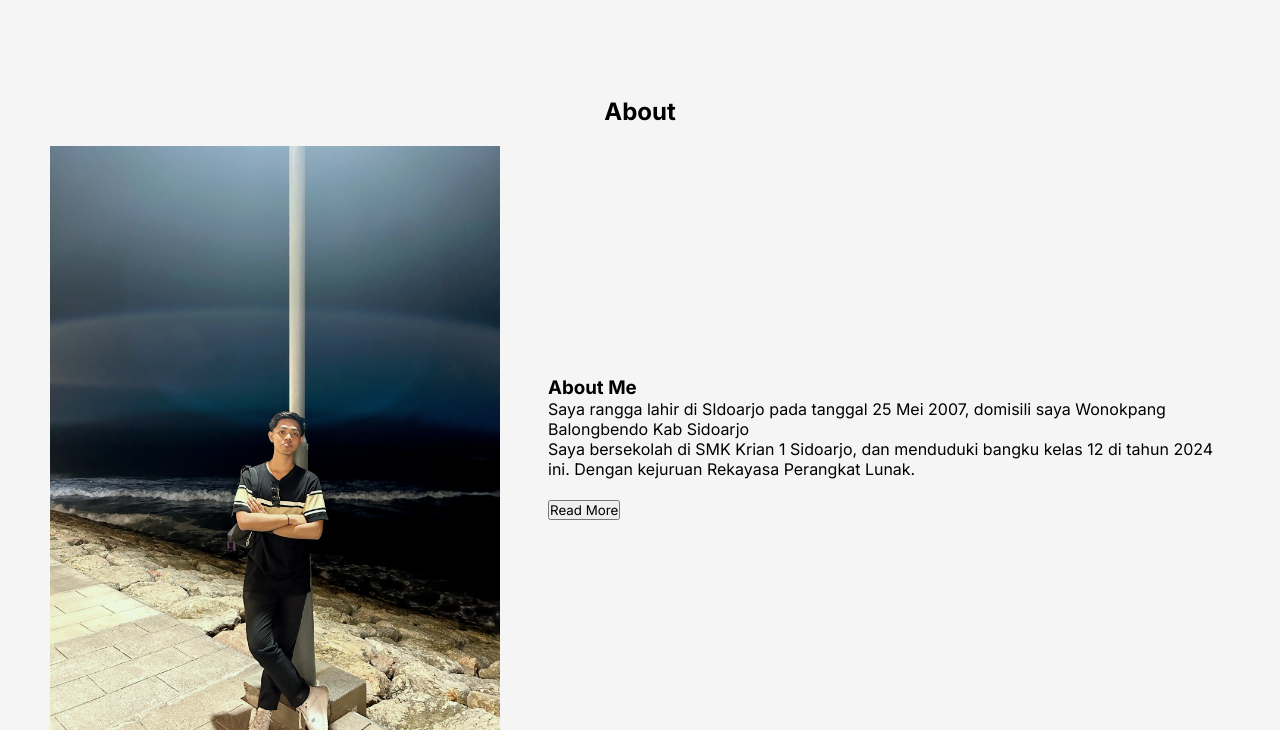
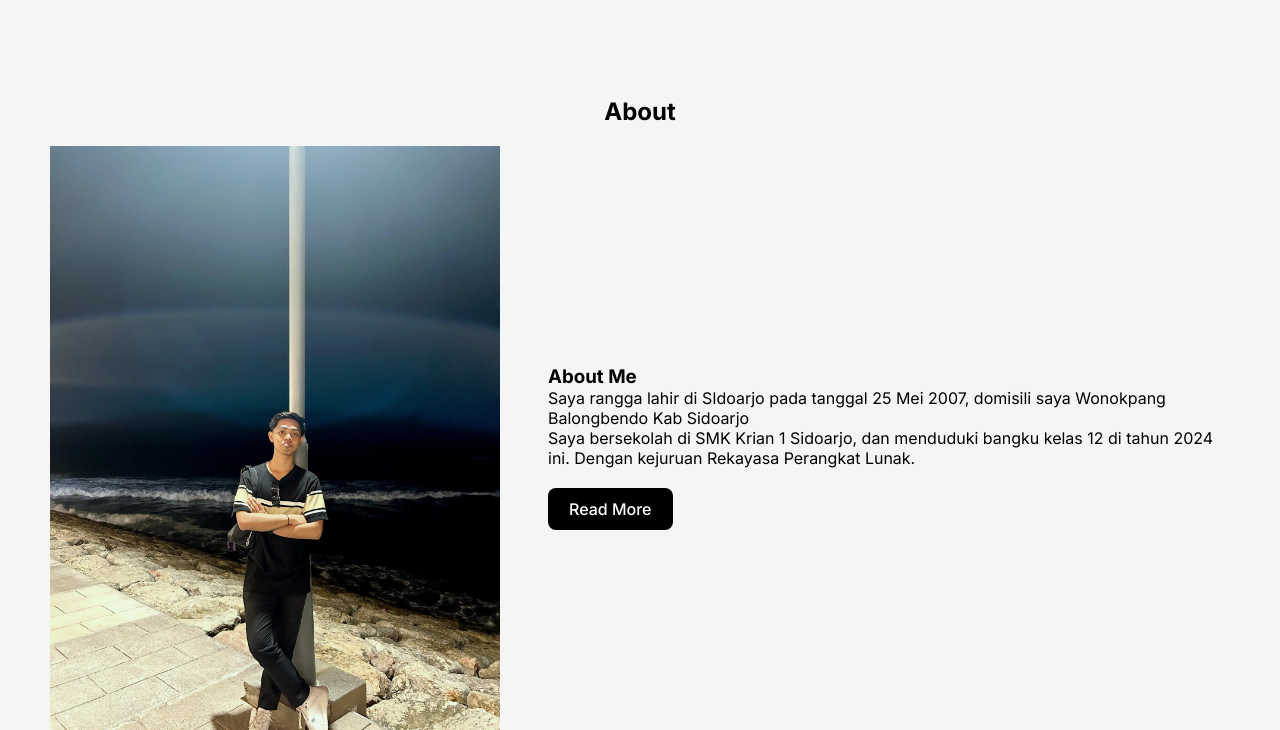
Before and after one commit to bangrangga25/portofolio2, a plain HTML site: page main.html in a window 1280 px wide. Shown: the part 1327-2057 px from the top of the page. Drawn offline with nearby package versions, Linux system fonts and the light colour scheme.

Commit message:
Update style.css

```diff
--- a/style.css
+++ b/style.css
@@ -275,6 +275,42 @@ nav button i {
   font-size: 15px;
 }
 
+
+.hero .left-section .top .buttons button.doc,
+.about .row .buttons button.doc {
+  background: #000;
+  color: #fff;
+  border: 1px solid transparent;
+  border-radius: 8px;
+  padding: 10px 20px;
+  font-size: 16px;
+  font-weight: 500;
+  transition: all 0.3s ease;
+  display: flex;
+  align-items: center;
+  justify-content: center;
+}
+
+.about .right .buttons .doc {
+  background: #000;
+  color: #fff;
+  border: none;
+  border-radius: 12px;
+  padding: 10px 20px;
+  font-size: 16px;
+  cursor: pointer;
+  transition: all 0.3s ease;
+}
+
+.hero .left-section .top .buttons button.doc:hover,
+.about .row .buttons button.doc:hover {
+  background: #fff;
+  color: #000;
+  border-color: #dedede;
+  box-shadow: 0 2px 5px rgba(0, 0, 0, 0.342);
+}
+
+
 .projects {
   padding: 0 24px;
   background: #f5f5f5;
@@ -550,6 +586,11 @@ footer a:hover {
     max-height: 250px;
   }
 
+  .about .right .buttons {
+    display: flex;
+    justify-content: center;
+    margin-top: 20px;
+  }
   .projects .inner {
     padding: 50px 40px;
   }
```
